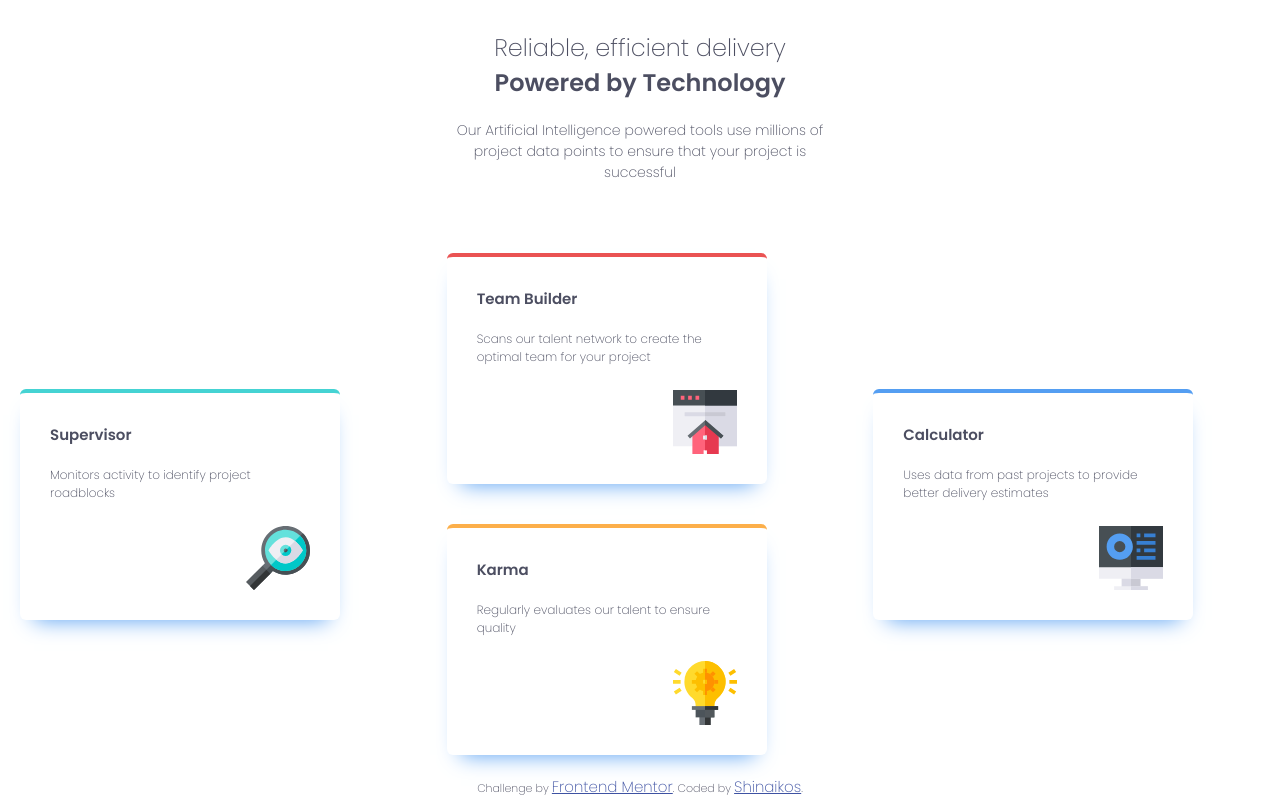
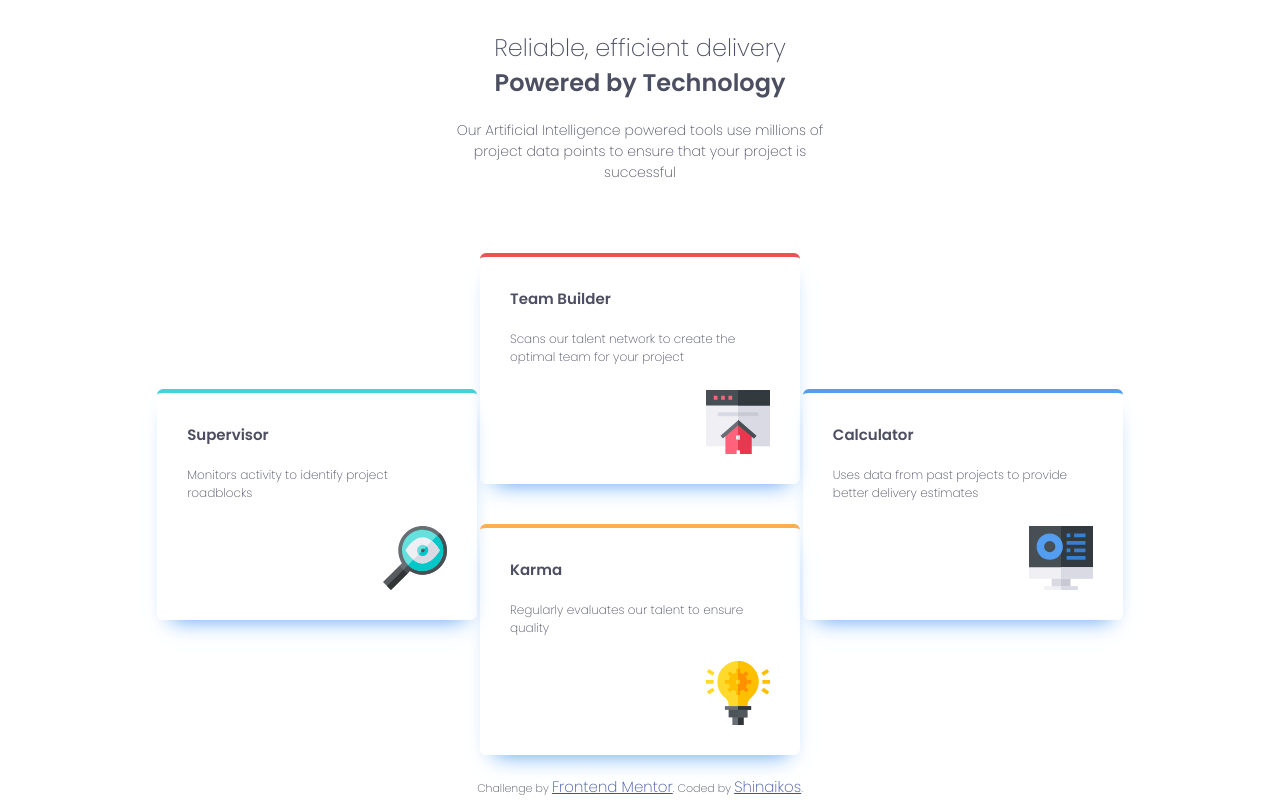
Before and after one commit to shinaikos/four-card-feature-section-master, a plain HTML site: page index.html in a window 1280 px wide. Drawn offline with Linux system fonts and the light colour scheme.

Commit message:
teste merge

```diff
--- a/assets/css/style.css
+++ b/assets/css/style.css
@@ -21,16 +21,28 @@
 
 body {
     display: grid;
+    grid-template-areas:
+    "cabecalho"
+    "supervisor"
+    "team"
+    "karma"
+    "calculator"
+    "footer"
+    ;
+
+    justify-content: center;
+    align-items: center;
 }
 
 .container {
     display: flex;
     flex-direction: column;
     padding: 30px;
+    margin: auto;
 }
 
 .card {
-    margin: 20px;
+    margin: 20px auto;
     box-shadow: 1px 13px 21px -13px var(--primary-blue);
     border-radius: 6px;
     max-width: 320px;
@@ -110,16 +122,6 @@ footer {
     grid-area: footer;
 }
 
-body {
-    grid-template-areas:
-    "cabecalho"
-    "supervisor"
-    "team"
-    "karma"
-    "calculator"
-    "footer"
-    ;
-}
 
 @media only screen and (min-width:740px) {
 
```
